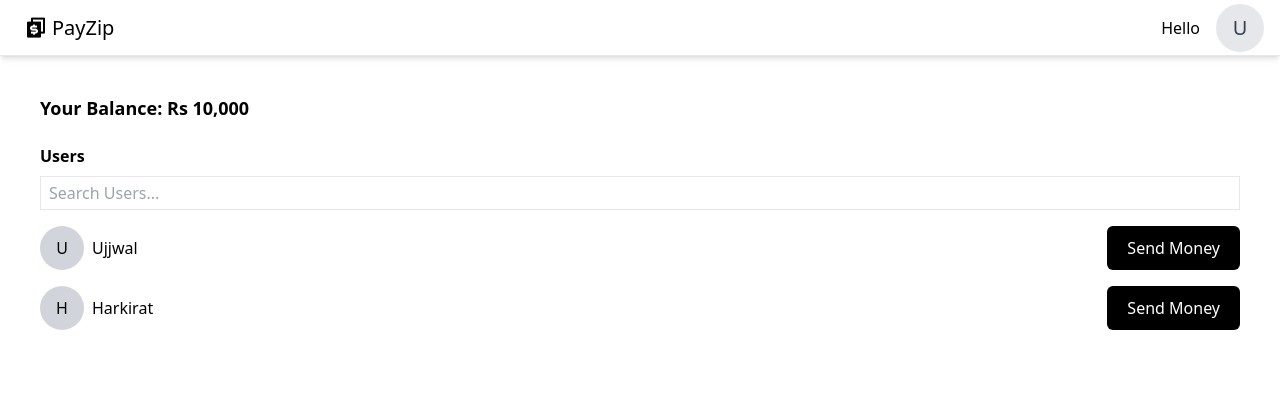
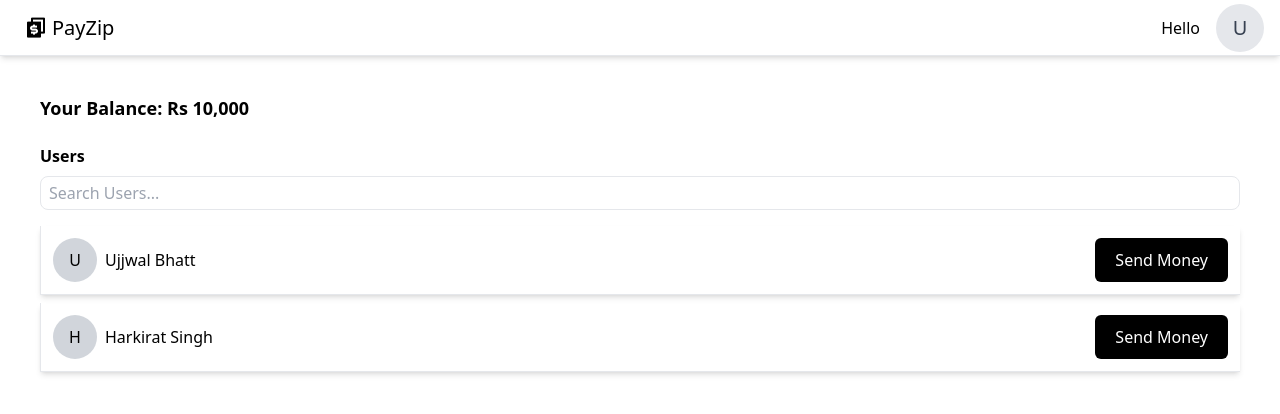
Before and after one commit to Ujjwalb09/PayZip, a React (Vite) app in the folder frontend/: page /dashboard in a window 1280 px wide. Shown: the top 414 px of the page. Built offline with nearby package versions, Linux system fonts and the light colour scheme.

Commit message:
refined the dashboard UI

```diff
--- a/frontend/src/components/Dashboard.jsx
+++ b/frontend/src/components/Dashboard.jsx
@@ -2,7 +2,10 @@ import React from "react";
 import Topnav from "./templates/Topnav";
 
 const Dashboard = () => {
-  const data = [{ name: "Ujjwal" }, { name: "Harkirat" }];
+  const data = [
+    { firstName: "Ujjwal", lastName: "Bhatt" },
+    { firstName: "Harkirat", lastName: "Singh" },
+  ];
 
   return (
     <div className="w-full h-screen">
@@ -15,27 +18,31 @@ const Dashboard = () => {
         <div>
           <div className="font-semibold">Users</div>
           <input
-            className="w-full mt-2 border px-2 py-1"
+            className="w-full mt-2 border px-2 py-1 rounded-lg"
             type="text"
             placeholder="Search Users..."
           />
         </div>
 
-        <div className="flex flex-col gap-4 mt-4">
+        {data.length > 0 && (
+          <div className="flex flex-col gap-2 mt-4">
             {data.map((data) => (
-            <div className="flex justify-between">
+              <div className="p-3 flex justify-between border-t-0 border-b border-l shadow-md">
                 <div className="flex items-center gap-2">
                   <div className="bg-gray-300 rounded-full h-11 w-11 flex items-center justify-center">
-                  {data.name.split("")[0]}
+                    {data.firstName.split("")[0]}
                   </div>
-                <div>{data.name}</div>
+                  <div>
+                    {data.firstName} {data.lastName}
                   </div>
-              <button className="bg-black text-white px-5 rounded-md hover:bg-gray-800 focus:outline-none focus:ring-2 focus:ring-offset-2 focus:ring-gray-500">
+                </div>
+                <button className="bg-black text-white px-5 rounded-md hover:bg-gray-800 focus:outline-none focus:ring-2 focus:ring-offset-2 focus:ring-gray-500 hover:scale-105">
                   Send Money
                 </button>
               </div>
             ))}
           </div>
+        )}
       </div>
     </div>
   );
--- a/frontend/src/components/templates/Topnav.jsx
+++ b/frontend/src/components/templates/Topnav.jsx
@@ -9,9 +9,9 @@ const Topnav = () => {
       </div>
       <div className="flex gap-4 px-4 text-center">
         <div className="flex items-center">Hello</div>
-        <div className="flex items-center justify-center w-12 h-12 rounded-full bg-gray-200 text-xl font-medium text-gray-700">
+        <button className="flex items-center justify-center w-12 h-12 rounded-full bg-gray-200 text-xl font-medium text-gray-700">
           U
-        </div>
+        </button>
       </div>
     </div>
   );
```
Lines whose indentation alone changed are shown as unchanged.
